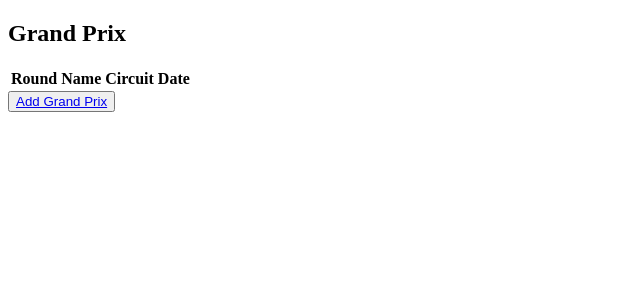
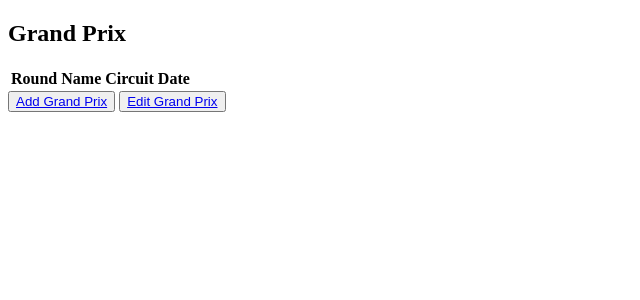
Before and after one commit to athinagouseti/Formula_One_Python-Week_05_Solo_Project, a Flask app: page /grand_prix in a window 1280 px wide. Shown: the part 88-388 px from the top of the page, without its empty margins (0-640 px from the left). Run offline with Flask 2, Linux system fonts and the light colour scheme; data that the repository does not hold is empty; some libraries are stand-ins or nearby versions.

Commit message:
Add teams and buttons in index.html

```diff
--- a/controller/driver_controller.py
+++ b/controller/driver_controller.py
@@ -26,4 +26,4 @@ def add_driver():
     team = team_repository.select(team_id)
     driver = Driver(racing_number, name, nationality, team)
     driver_repository.save(driver)
-    return redirect('/drivers/new')
+    return redirect('/drivers')
--- a/controller/grand_prix_controller.py
+++ b/controller/grand_prix_controller.py
@@ -25,3 +25,8 @@ def add_grand_prix():
     grand_prix = Grand_prix(round, name, circuit, date)
     grand_prix_repository.save(grand_prix)
     return redirect('/grand_prix')
+
+@grand_prix_blueprint.route("/grand_prix/<round>/edit", methods = ['GET'])
+def edit_grand_prix(round):
+    grand_prix = grand_prix_repository.select(round)
+    return render_template("grand_prix/edit.html", grand_prix = grand_prix)
--- a/controller/team_controller.py
+++ b/controller/team_controller.py
@@ -25,4 +25,4 @@ def add_team():
     nationality = request.form['nationality']
     team = Team(id, constructor, engine_supplier, chassis, engine_model, nationality)
     team_repository.save(team)
-    return redirect("/teams/new")
+    return redirect("/teams")
--- a/repositories/grand_prix_repository.py
+++ b/repositories/grand_prix_repository.py
@@ -18,7 +18,7 @@ def select_all():
         grands_prix.append(grand_prix)
     return grands_prix
 
-def select(id):
+def select(round):
     grand_prix = None
     sql = "SELECT * FROM grand_prix WHERE round = %s"
     values = [round]
@@ -28,7 +28,7 @@ def select(id):
         grand_prix = Grand_prix(result['round'], result['name'], result['circuit'], result['date'])
     return grand_prix
 
-def delete(grand_prix):
+def delete(round):
     sql = "DELETE  FROM grand_prix WHERE round = %s"
     values = [round]
     run_sql(sql, values)
--- a/repositories/team_repository.py
+++ b/repositories/team_repository.py
@@ -3,7 +3,7 @@ from models.driver import Driver
 from models.team import Team
 
 def save(team):
-    sql = "INSERT INTO teams (id, constructor, engine_supplier, chassis, engine_model, nationality) VALUES (%s, %s, %s, %s. %s, %s)"
+    sql = "INSERT INTO teams (id, constructor, engine_supplier, chassis, engine_model, nationality) VALUES (%s, %s, %s, %s, %s, %s)"
     values = [team.id, team.constructor, team.engine_supplier, team.chassis, team.engine_model, team.nationality]
     results = run_sql(sql, values)
     return team
@@ -29,9 +29,9 @@ def select_all():
         teams.append(team)
     return teams
 
-def delete(team):
+def delete(id):
     sql = "DELETE  FROM teams WHERE id = %s"
-    values = [team]
+    values = [id]
     run_sql(sql, values)
 
 
--- a/templates/grand_prix/index.html
+++ b/templates/grand_prix/index.html
@@ -21,5 +21,6 @@
 </table>
 
 <button type = "submit"><a href = "/grand_prix/new">Add Grand Prix</a></button>
+<button type = "submit"><a href="/grand_prix/{{ grand_prix.round }}/edit">Edit Grand Prix</a></button>
 
 {% endblock %}
--- a/templates/race_result/index.html
+++ b/templates/race_result/index.html
@@ -24,6 +24,6 @@
     {% endfor %}
 </table>
 
-
+<button type = "submit"><a href = "/race_result/new">Add Race Result</a></button>
 
 {% endblock %}
```
